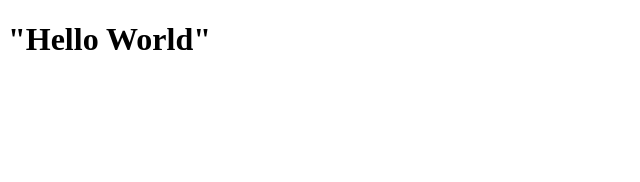
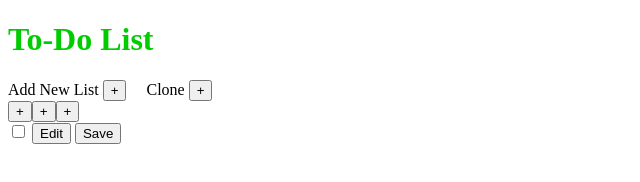
Before and after one commit to migueljrojas/todo-list, a plain HTML site: page index.html in a window 1280 px wide. Shown: the whole page, without its empty margins (0-640 px from the left). Drawn offline with Linux system fonts and the light colour scheme.

Commit message:
Add htlm structure to list

```diff
--- a/index.html
+++ b/index.html
@@ -2,9 +2,45 @@
 <html>
   <head>
     <meta charset="utf-8">
-    <title></title>
+    <link
+      href="./style.css"
+      rel="stylesheet"
+      type="text/css">
+    <title>
+        "To-Do List"
+    </title>
   </head>
   <body>
-    <h1>"Hello World"</h1>
+    <h1 class="titulo"> To-Do List </h1>
+    <div class="options">
+      <div class="newlist">
+        <span> Add New List </span>
+        <button> + </button>
+      </div>
+      <div class="clone">
+        <span> Clone </span>
+        <button> + </button>
+      </div>
+    </div>
+    <div class="list">
+      <header class="list-header">
+        <button class="newlistitem"> + </button>
+        <button class="deletelistitem"> + </button>
+        <button class="listoptions"> + </button>
+      </header>
+      <main class="list-main">
+        <div class="list-item">
+          <input type="checkbox" id="box1"/>
+          <label for="box1" contenteditable></label>
+          <button> Edit </button>
+          <button> Save </button>
+        </div>
+      </main>
+      <footer class="list-footer">
+        <span></span>
+        <span></span>
+        <span></span>
+      </footer>
+    </div>
   </body>
 </html>
--- /dev/null
+++ b/style.css
@@ -0,0 +1,9 @@
+.titulo {
+  color: #00cc00
+}
+.options, .list-header, .list-main, .list-footer {
+  display: flex;
+}
+.newlist {
+  margin-right: 20px;
+}
```
